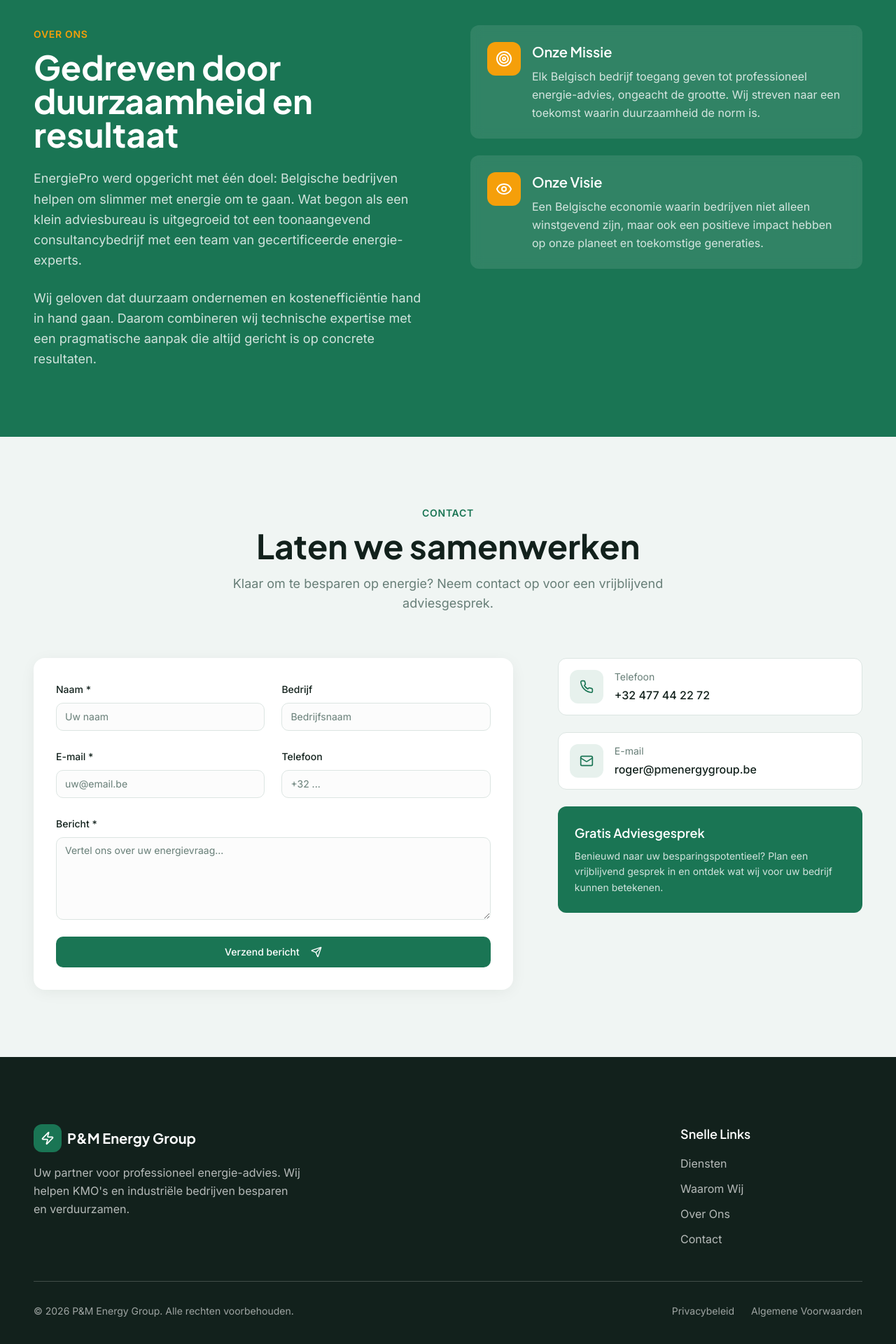
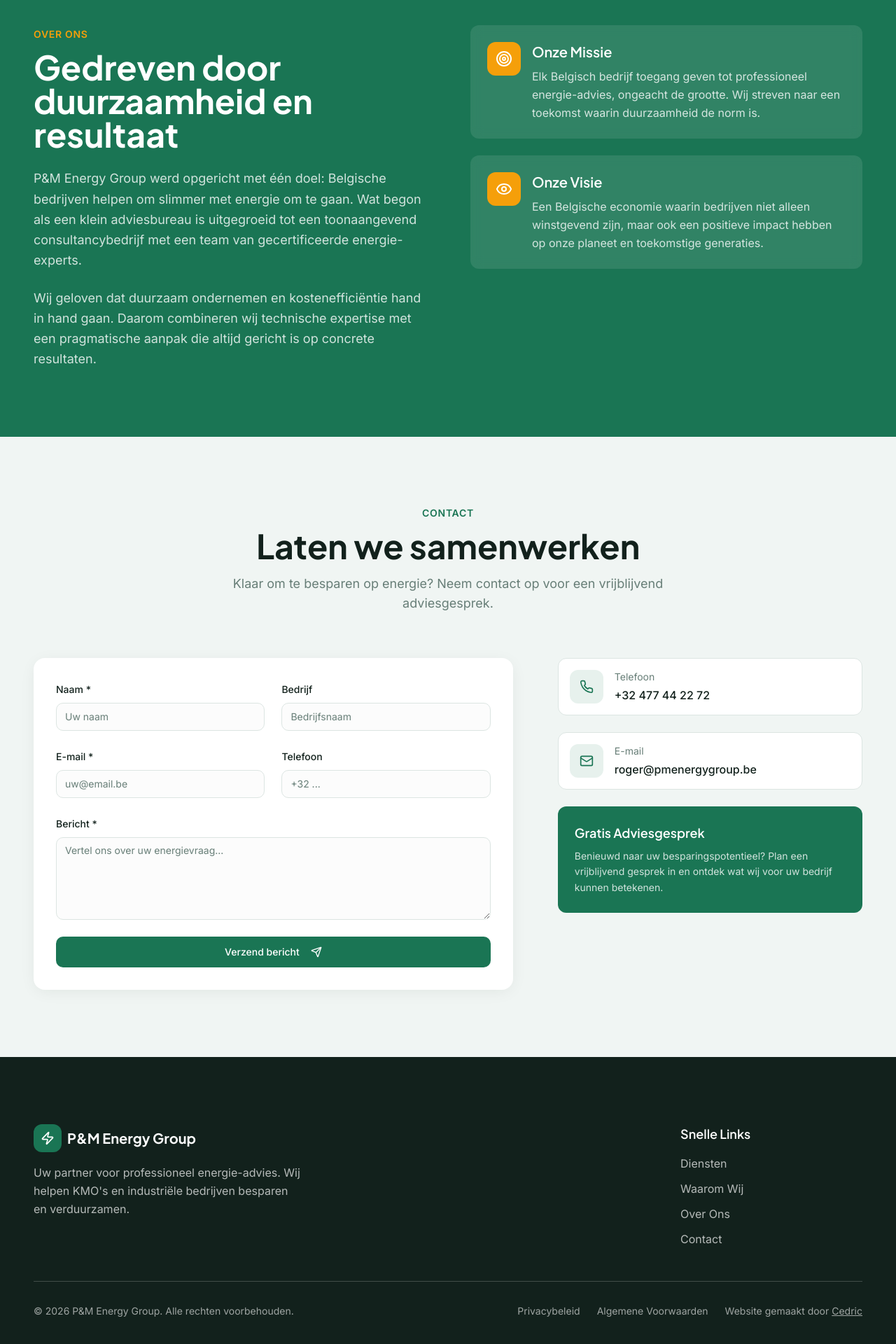
Before and after one commit to Cvaernewyck/pardo-energy, a React (Vite) app: page / in a window 1280 px wide. Shown: the part 2479-4399 px from the top of the page at 70% size. Built offline with nearby package versions, Linux system fonts and the light colour scheme.

Commit message:
created by

```diff
--- a/src/components/About.tsx
+++ b/src/components/About.tsx
@@ -22,8 +22,8 @@ const About = () => {
               Gedreven door duurzaamheid en resultaat
             </h2>
             <p className="text-primary-foreground/80 text-lg leading-relaxed mb-6">
-              EnergiePro werd opgericht met één doel: Belgische bedrijven helpen
-              om slimmer met energie om te gaan. Wat begon als een klein
+              P&M Energy Group werd opgericht met één doel: Belgische bedrijven
+              helpen om slimmer met energie om te gaan. Wat begon als een klein
               adviesbureau is uitgegroeid tot een toonaangevend
               consultancybedrijf met een team van gecertificeerde
               energie-experts.
--- a/src/components/Footer.tsx
+++ b/src/components/Footer.tsx
@@ -7,7 +7,6 @@ const Footer = () => {
     <footer className="bg-foreground text-background section-padding">
       <div className="container-max">
         <div className="grid md:grid-cols-4 gap-8 lg:gap-12 mb-12">
-          {/* Logo & Description */}
           <div className="md:col-span-3">
             <a href="#" className="flex items-center gap-2 mb-4">
               <div className="w-10 h-10 rounded-lg bg-primary flex items-center justify-center">
@@ -23,7 +22,6 @@ const Footer = () => {
             </p>
           </div>
 
-          {/* Quick Links */}
           <div>
             <h4 className="font-display font-semibold text-lg mb-4">
               Snelle Links
@@ -63,54 +61,13 @@ const Footer = () => {
               </li>
             </ul>
           </div>
-
-          {/* Services */}
-          {/* <div>
-            <h4 className="font-display font-semibold text-lg mb-4">
-              Diensten
-            </h4>
-            <ul className="space-y-3">
-              <li>
-                <a
-                  href="#diensten"
-                  className="text-background/70 hover:text-background transition-colors"
-                >
-                  Energie-audit
-                </a>
-              </li>
-              <li>
-                <a
-                  href="#diensten"
-                  className="text-background/70 hover:text-background transition-colors"
-                >
-                  Kostenoptimalisatie
-                </a>
-              </li>
-              <li>
-                <a
-                  href="#diensten"
-                  className="text-background/70 hover:text-background transition-colors"
-                >
-                  Duurzame Oplossingen
-                </a>
-              </li>
-              <li>
-                <a
-                  href="#diensten"
-                  className="text-background/70 hover:text-background transition-colors"
-                >
-                  Industrie Consultancy
-                </a>
-              </li>
-            </ul>
-          </div> */}
         </div>
 
-        {/* Bottom Bar */}
         <div className="pt-8 border-t border-background/20 flex flex-col md:flex-row justify-between items-center gap-4">
           <p className="text-background/60 text-sm">
             © {currentYear} P&M Energy Group. Alle rechten voorbehouden.
           </p>
+          <div className="flex flex-col md:flex-row gap-2 md:gap-6 items-center">
             <div className="flex gap-6">
               <a
                 href="#"
@@ -125,6 +82,16 @@ const Footer = () => {
                 Algemene Voorwaarden
               </a>
             </div>
+            <p className="text-background/60 text-sm">
+              Website gemaakt door{" "}
+              <a
+                href="https://www.cedricvaernewyck.be"
+                className="hover:text-background underline"
+              >
+                Cedric
+              </a>
+            </p>
+          </div>
         </div>
       </div>
     </footer>
```
Lines whose indentation alone changed are shown as unchanged.
